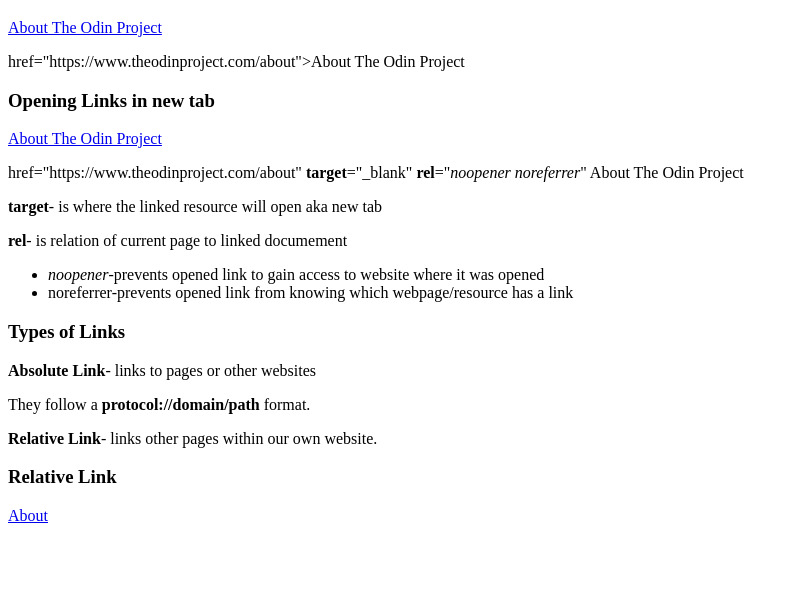
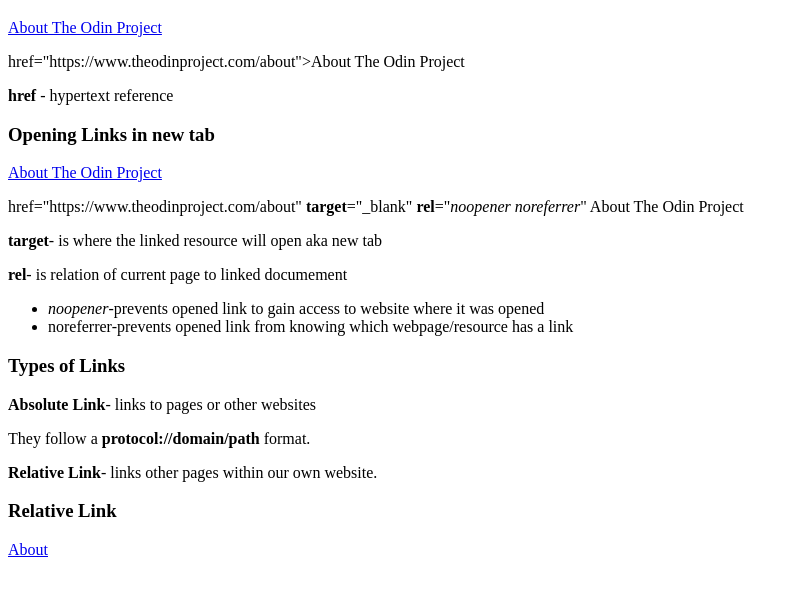
Before and after one commit to janetlee123/TOP_learning, a plain HTML site: page odin-links-and-images/index.html in a window 1280 px wide. Shown: the part 61-654 px from the top of the page, without its empty margins (0-799 px from the left). Drawn offline with Linux system fonts and the light colour scheme.

Commit message:
added line to explain href

```diff
--- a/odin-links-and-images/index.html
+++ b/odin-links-and-images/index.html
@@ -14,6 +14,8 @@
         -->
         <a href="https://www.theodinproject.com/about">About The Odin Project </a>
         <p> href="https://www.theodinproject.com/about">About The Odin Project</p>
+        <p><strong>href</strong> - hypertext reference </p>
+
 
         <h3>Opening Links in new tab</h3>
         <a href="https://www.theodinproject.com/about" target="_blank" rel="noopener noreferrer">About The Odin Project</a>
```
